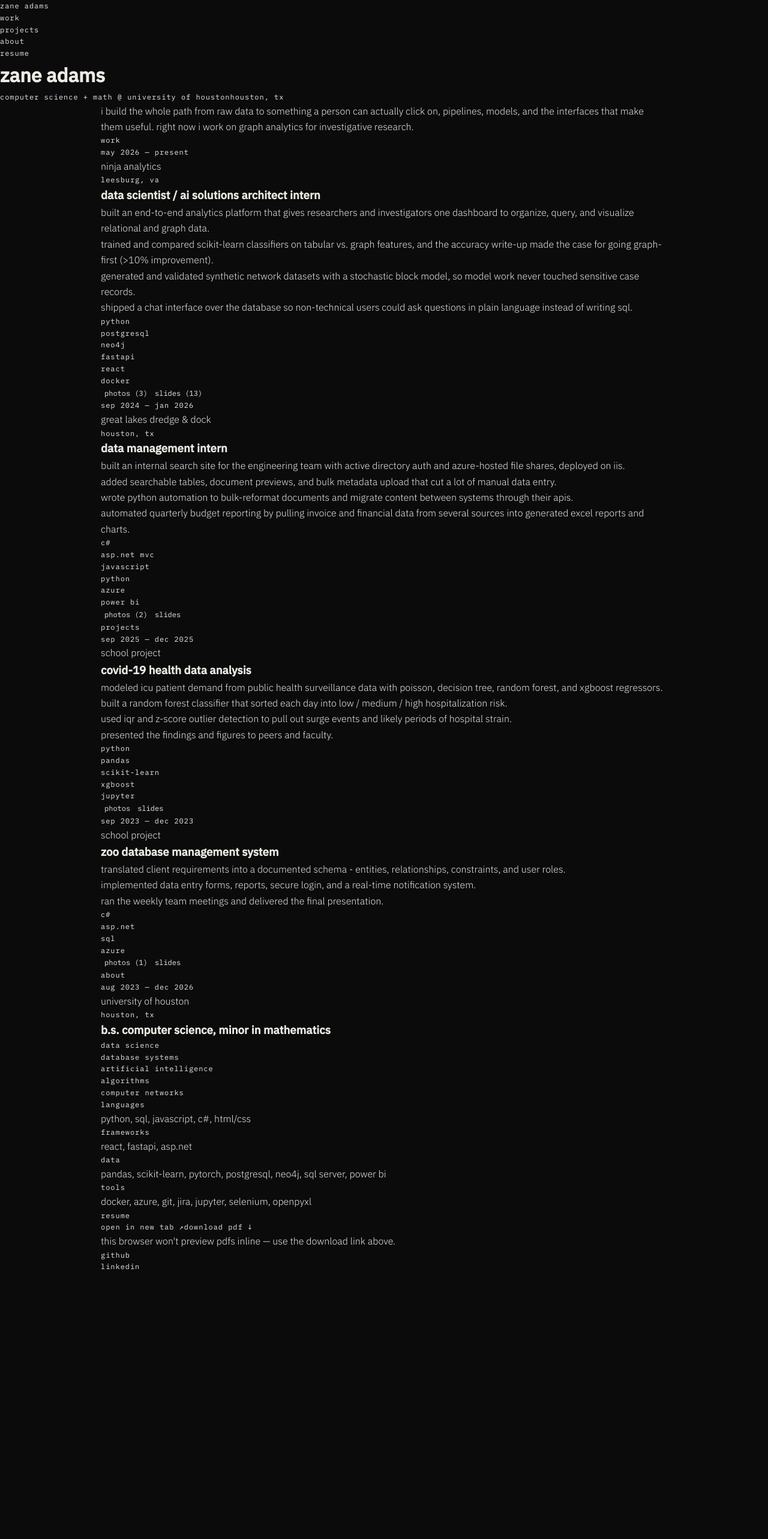
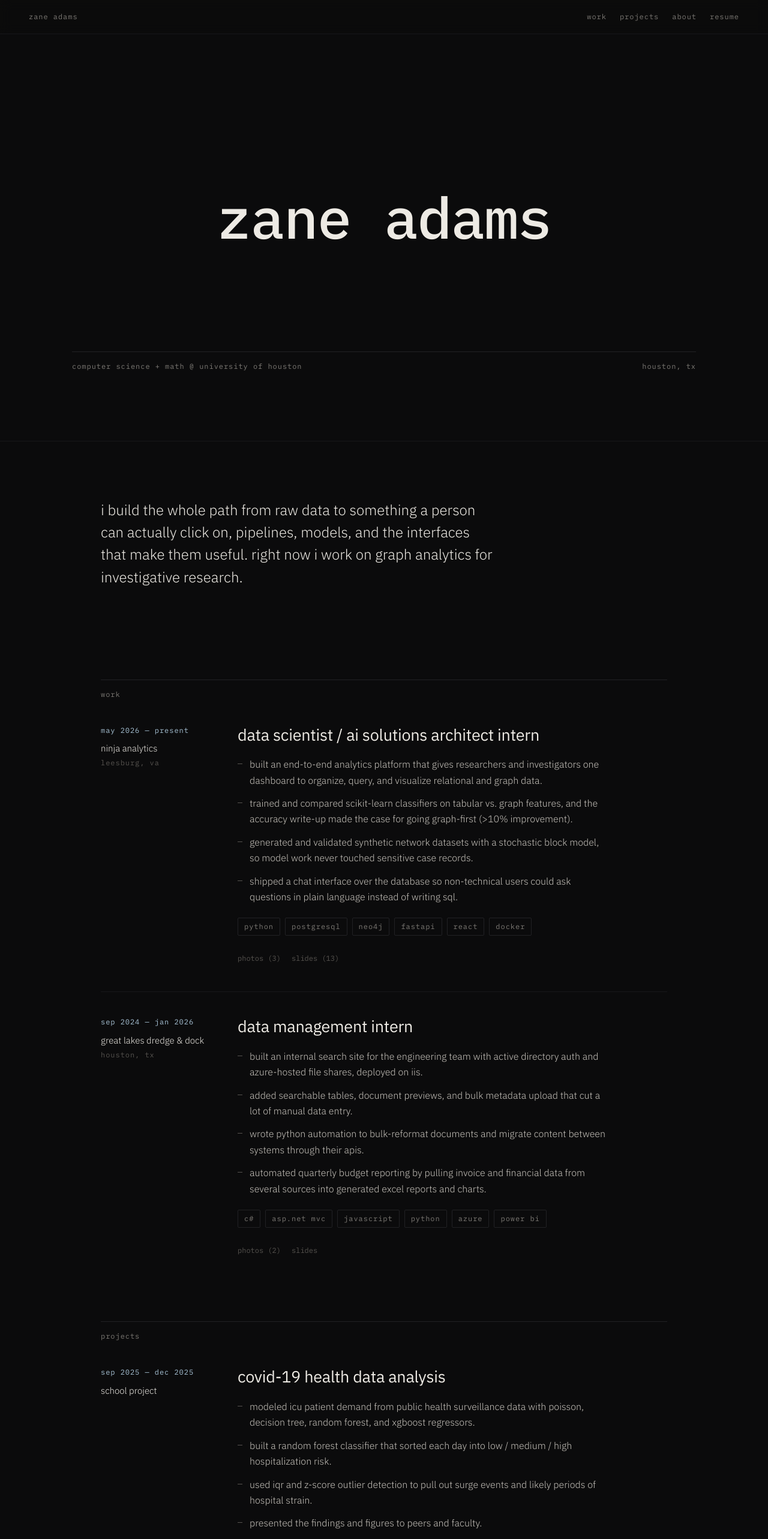
Before and after one commit to zane-adams/portfolio-website, a React (Vite) app: page / in a window 1280 px wide. Shown: the top 2566 px of the page at 60% size. Before the commit the page ends 2122 px from the top, so only its background shows below. Built offline with nearby package versions, Linux system fonts and the light colour scheme; no server answers.

Commit message:
style nav, sections, entries, media, and footer

```diff
--- a/src/index.css
+++ b/src/index.css
@@ -92,3 +92,507 @@ code {
   padding-left: var(--pad);
   padding-right: var(--pad);
 }
+
+/* ── nav ────────────────────────────────────────────────── */
+.nav {
+  position: fixed;
+  top: 0;
+  left: 0;
+  right: 0;
+  z-index: 20;
+  display: flex;
+  align-items: center;
+  justify-content: space-between;
+  gap: 24px;
+  padding: 18px var(--pad);
+  background: color-mix(in srgb, var(--ink) 82%, transparent);
+  backdrop-filter: blur(10px);
+  border-bottom: 1px solid var(--line-soft);
+}
+
+.nav-mark {
+  color: var(--bone);
+}
+
+.nav ul {
+  display: flex;
+  gap: 22px;
+}
+
+.nav a {
+  color: var(--gray);
+  transition: color 0.2s ease;
+}
+
+.nav a:hover,
+.nav-mark:hover {
+  color: var(--ice);
+}
+
+/* ── hero ───────────────────────────────────────────────── */
+.hero {
+  min-height: 92vh;
+  display: flex;
+  flex-direction: column;
+  justify-content: center;
+  padding: 120px var(--pad) 56px;
+  border-bottom: 1px solid var(--line-soft);
+}
+
+.name-stage {
+  position: relative;
+  width: 100%;
+  max-width: 1200px;
+  margin: 0 auto;
+}
+
+.name-canvas {
+  width: 100%;
+  height: clamp(240px, 46vh, 420px);
+}
+
+.name-fallback {
+  position: absolute;
+  inset: 0;
+  display: flex;
+  align-items: center;
+  justify-content: center;
+  font-family: var(--mono);
+  font-weight: 500;
+  font-size: clamp(38px, 9vw, 96px);
+  letter-spacing: -0.02em;
+  color: var(--bone);
+}
+
+.name-fallback.is-hidden {
+  clip-path: inset(50%);
+  pointer-events: none;
+}
+
+.hero-meta {
+  display: flex;
+  justify-content: space-between;
+  gap: 20px;
+  max-width: var(--shell);
+  width: 100%;
+  margin: 40px auto 0;
+  color: var(--gray);
+  border-top: 1px solid var(--line);
+  padding-top: 14px;
+}
+
+/* ── sections ───────────────────────────────────────────── */
+.lede {
+  max-width: 46ch;
+  margin: clamp(64px, 12vh, 120px) 0;
+  font-size: clamp(19px, 2.2vw, 24px);
+  line-height: 1.55;
+  color: var(--bone);
+}
+
+.section {
+  padding: 56px 0 8px;
+  opacity: 0;
+  transform: translateY(14px);
+  transition: opacity 0.7s ease, transform 0.7s ease;
+}
+
+.section.is-visible {
+  opacity: 1;
+  transform: none;
+}
+
+.section-head {
+  border-top: 1px solid var(--line);
+  padding-top: 14px;
+  margin-bottom: 40px;
+}
+
+.section-head h2 {
+  color: var(--gray);
+  font-weight: 400;
+}
+
+/* ── entries ────────────────────────────────────────────── */
+.entry {
+  display: grid;
+  grid-template-columns: 180px 1fr;
+  gap: 48px;
+  padding: 40px 0;
+  border-top: 1px solid var(--line-soft);
+}
+
+.entry:first-of-type {
+  border-top: none;
+  padding-top: 0;
+}
+
+.entry-rail {
+  position: sticky;
+  top: 96px;
+  align-self: start;
+}
+
+.entry-dates {
+  color: var(--ice);
+  margin-bottom: 10px;
+}
+
+.entry-org {
+  color: var(--bone);
+  font-size: 15px;
+  line-height: 1.4;
+}
+
+.entry-place {
+  color: var(--gray-dim);
+  margin-top: 4px;
+}
+
+.entry-body {
+  max-width: 64ch;
+}
+
+.entry-role {
+  font-size: clamp(21px, 2.6vw, 27px);
+  font-weight: 400;
+  line-height: 1.25;
+  letter-spacing: -0.01em;
+  margin-bottom: 20px;
+}
+
+.entry-bullets li {
+  position: relative;
+  padding-left: 20px;
+  margin-bottom: 12px;
+  color: #c9c5be;
+}
+
+.entry-bullets li::before {
+  content: '';
+  position: absolute;
+  left: 0;
+  top: 12px;
+  width: 8px;
+  height: 1px;
+  background: var(--gray-dim);
+}
+
+.tags {
+  display: flex;
+  flex-wrap: wrap;
+  gap: 8px;
+  margin-top: 22px;
+}
+
+.tags li {
+  padding: 4px 10px;
+  border: 1px solid var(--line);
+  border-radius: 2px;
+  color: var(--gray);
+}
+
+/* ── media ──────────────────────────────────────────────── */
+.entry-media {
+  margin-top: 28px;
+}
+
+.media-tabs {
+  display: flex;
+  gap: 18px;
+}
+
+.media-tabs button {
+  padding: 0 0 4px;
+  color: var(--gray-dim);
+  border-bottom: 1px solid transparent;
+  transition: color 0.2s ease, border-color 0.2s ease;
+}
+
+.media-tabs button:hover {
+  color: var(--bone);
+}
+
+.media-tabs button.is-active {
+  color: var(--bone);
+  border-bottom-color: var(--ice);
+}
+
+.media-panel {
+  margin-top: 20px;
+  padding: 20px;
+  background: var(--ink-raised);
+  border: 1px solid var(--line-soft);
+  border-radius: 3px;
+}
+
+.media-empty {
+  font-family: var(--mono);
+  font-size: 12px;
+  line-height: 1.9;
+  color: var(--gray-dim);
+}
+
+.gallery {
+  display: grid;
+  grid-template-columns: repeat(auto-fill, minmax(150px, 1fr));
+  gap: 12px;
+}
+
+.gallery-item {
+  display: block;
+  width: 100%;
+  padding: 0;
+  overflow: hidden;
+  border-radius: 2px;
+  filter: grayscale(0.35);
+  transition: filter 0.3s ease;
+}
+
+.gallery-item:hover {
+  filter: none;
+}
+
+.gallery-item img {
+  display: block;
+  width: 100%;
+  aspect-ratio: 4 / 3;
+  object-fit: cover;
+}
+
+.lightbox {
+  position: fixed;
+  inset: 0;
+  z-index: 40;
+  display: flex;
+  align-items: center;
+  justify-content: center;
+  padding: 5vh 5vw;
+  background: rgba(6, 6, 7, 0.94);
+}
+
+.lightbox img {
+  display: block;
+  max-width: 100%;
+  max-height: 82vh;
+  object-fit: contain;
+}
+
+.lightbox figcaption {
+  display: flex;
+  justify-content: space-between;
+  gap: 24px;
+  margin-top: 14px;
+  font-family: var(--mono);
+  font-size: 12px;
+  color: var(--gray);
+}
+
+.lightbox figcaption button:hover {
+  color: var(--ice);
+}
+
+/* ── deck ───────────────────────────────────────────────── */
+.deck-stage {
+  background: #000;
+  border: 1px solid var(--line-soft);
+}
+
+.deck-stage img {
+  display: block;
+  width: 100%;
+  aspect-ratio: 16 / 9;
+  object-fit: contain;
+}
+
+.deck-bar {
+  display: flex;
+  align-items: center;
+  justify-content: space-between;
+  gap: 20px;
+  margin-top: 14px;
+}
+
+.deck-nav {
+  display: flex;
+  align-items: center;
+  gap: 14px;
+}
+
+.deck-nav button {
+  font-size: 15px;
+  line-height: 1;
+  color: var(--gray);
+  transition: color 0.2s ease;
+}
+
+.deck-nav button:hover {
+  color: var(--ice);
+}
+
+.deck-count,
+.deck-caption {
+  font-family: var(--mono);
+  font-size: 12px;
+  letter-spacing: 0.08em;
+  color: var(--gray-dim);
+}
+
+.deck-caption {
+  text-align: right;
+}
+
+.deck-ticks {
+  display: flex;
+  gap: 4px;
+  margin-top: 14px;
+}
+
+.deck-ticks li {
+  flex: 1;
+}
+
+.deck-ticks button {
+  display: block;
+  width: 100%;
+  height: 2px;
+  padding: 0;
+  background: var(--line);
+}
+
+.deck-ticks button.is-current {
+  background: var(--ice);
+}
+
+/* ── about ──────────────────────────────────────────────── */
+.skills {
+  margin-top: 34px;
+  border-top: 1px solid var(--line-soft);
+}
+
+.skill-row {
+  display: grid;
+  grid-template-columns: 120px 1fr;
+  gap: 20px;
+  padding: 12px 0;
+  border-bottom: 1px solid var(--line-soft);
+}
+
+.skill-group {
+  color: var(--gray-dim);
+}
+
+.skill-items {
+  color: #c9c5be;
+  font-size: 15px;
+}
+
+/* ── resume ─────────────────────────────────────────────── */
+.resume-actions {
+  display: flex;
+  gap: 24px;
+  margin-bottom: 18px;
+}
+
+.resume-actions a {
+  color: var(--gray);
+  border-bottom: 1px solid var(--line);
+  padding-bottom: 3px;
+  transition: color 0.2s ease, border-color 0.2s ease;
+}
+
+.resume-actions a:hover {
+  color: var(--ice);
+  border-bottom-color: var(--ice);
+}
+
+.resume-frame {
+  display: block;
+  width: 100%;
+  height: min(80vh, 900px);
+  background: var(--ink-raised);
+  border: 1px solid var(--line-soft);
+}
+
+/* ── footer ─────────────────────────────────────────────── */
+.footer {
+  margin-top: 100px;
+  border-top: 1px solid var(--line);
+  padding: 28px 0 40px;
+}
+
+.footer-inner {
+  display: flex;
+  align-items: center;
+  justify-content: space-between;
+  gap: 20px;
+  color: var(--gray-dim);
+}
+
+.footer-inner ul {
+  display: flex;
+  gap: 20px;
+}
+
+.footer-inner a {
+  transition: color 0.2s ease;
+}
+
+.footer-inner a:hover {
+  color: var(--ice);
+}
+
+/* ── responsive ─────────────────────────────────────────── */
+@media (max-width: 760px) {
+  .nav ul {
+    gap: 16px;
+  }
+
+  .hero {
+    min-height: 88vh;
+  }
+
+  .hero-meta {
+    flex-direction: column;
+    gap: 6px;
+  }
+
+  .entry {
+    grid-template-columns: 1fr;
+    gap: 18px;
+  }
+
+  .entry-rail {
+    position: static;
+  }
+
+  .skill-row {
+    grid-template-columns: 1fr;
+    gap: 4px;
+  }
+
+  .resume-frame {
+    height: 70vh;
+  }
+
+  .footer-inner {
+    flex-direction: column;
+    align-items: flex-start;
+  }
+
+  .deck-caption {
+    display: none;
+  }
+}
+
+@media (prefers-reduced-motion: reduce) {
+  html {
+    scroll-behavior: auto;
+  }
+
+  .section {
+    opacity: 1;
+    transform: none;
+    transition: none;
+  }
+}
```
